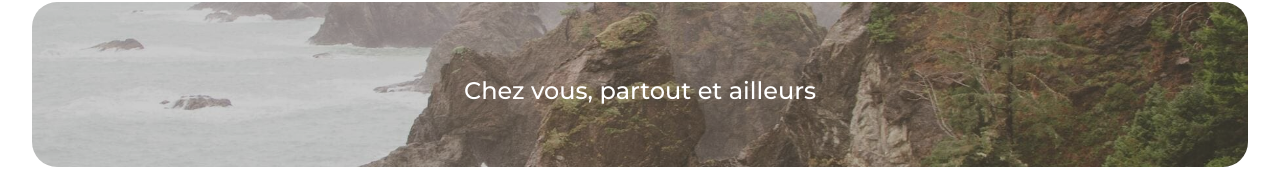
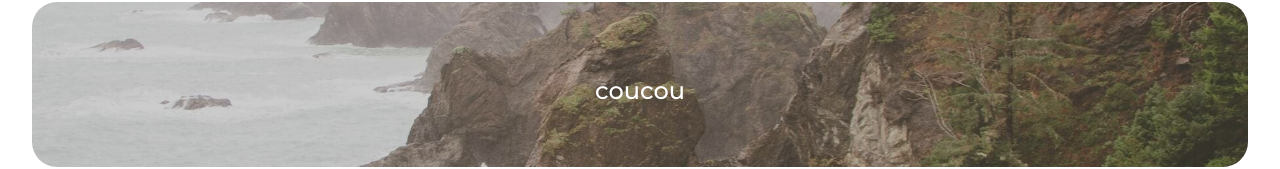
Before and after one commit to d-perreaux/OCR_P6_kasa, a React (Create React App) app: page / in a window 1280 px wide. Shown: the part 134-303 px from the top of the page. Built offline with nearby package versions, Linux system fonts and the light colour scheme.

Commit message:
test banner build

```diff
--- a/src/components/Banner/index.jsx
+++ b/src/components/Banner/index.jsx
@@ -6,7 +6,7 @@ function Banner({img, text}) {
             <img src={img} className='banner__img' alt='banière'></img>
             {text &&
             <div className='banner__text'>
-                <p>Chez vous, partout et ailleurs</p>
+                <p>coucou</p>
             </div>}
 
         </div>
```
